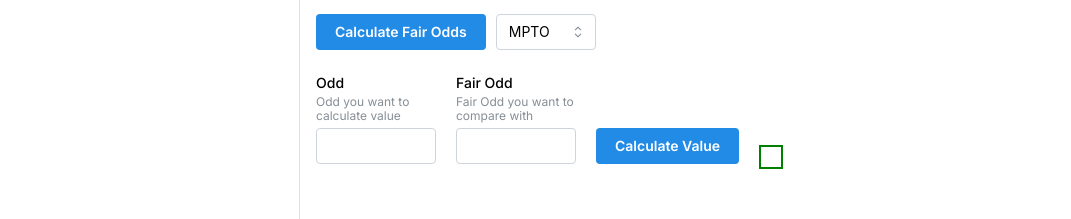
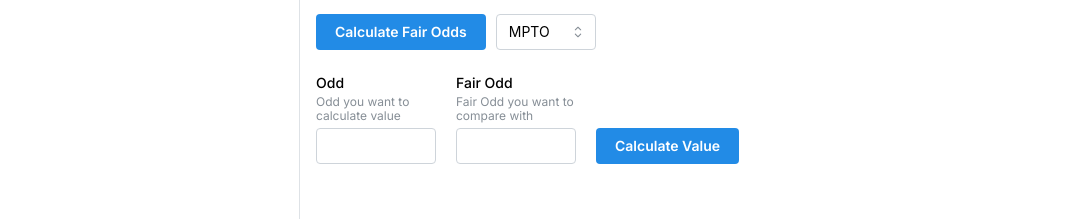
Before and after one commit to hughdmr/OBet_, a Next.js app in the folder NextFront/: page /tool/value in a window 1280 px wide. Shown: the part 265-484 px from the top of the page, without its empty margins (0-1071 px from the left). Built offline with nearby package versions, Linux system fonts and the light colour scheme.

Commit message:
bug frontend

```diff
--- a/NextFront/src/app/tool/value/page.tsx
+++ b/NextFront/src/app/tool/value/page.tsx
@@ -5,6 +5,7 @@ import { Text } from '@mantine/core';
 import { InputBetNumber, InputIssuesNumber, InputKellyOdd, InputKellyFOdd, CalculKellyButton } from '../../../components/ValueInputs';
 import TableInput from '../../../components/ValueTable';
 import classes from '../../../components/ValueInputs.module.css';
+// @ts-ignore
 import MathJax from 'react-mathjax2';
 
 export default function Home() {
@@ -29,12 +30,12 @@ export default function Home() {
         <InputKellyOdd setKellyOdd={setKellyOdd}/>
         <InputKellyFOdd setKellyFOdd={setKellyFOdd} />
         <CalculKellyButton KellyOdd={KellyOdd} KellyFOdd={KellyFOdd} setResult={setResult} setKelly={setKelly} setReco={setReco}/>
+        {result !== null && (
         <div style={{ marginBottom: '-5px', border: '2px solid green', padding: '10px'}}>
-        {result !== null && (
           <MathJax.Context className={classes.resultText} >
             <MathJax.Node>{`\\text{Value} : ${result}%`}</MathJax.Node>
           </MathJax.Context>
-          )}
+
         {kelly !== null && (
            <MathJax.Context className={classes.resultText} >
            <MathJax.Node>{`\\text{Kelly Stake} : ${kelly}%`}</MathJax.Node>
@@ -46,6 +47,7 @@ export default function Home() {
           </MathJax.Context>
         )}
         </div>
+        )}
       </div>
     </div>
   );
```
